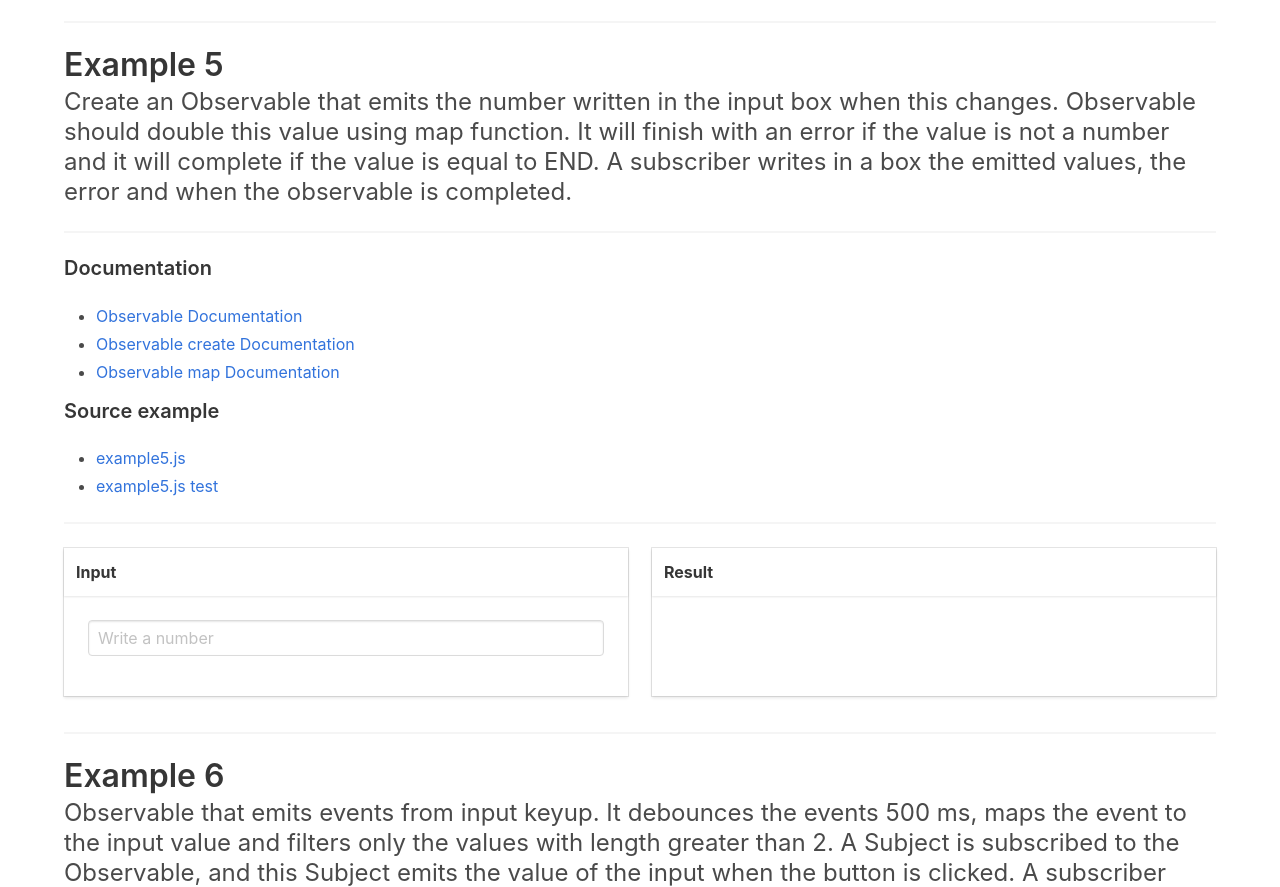
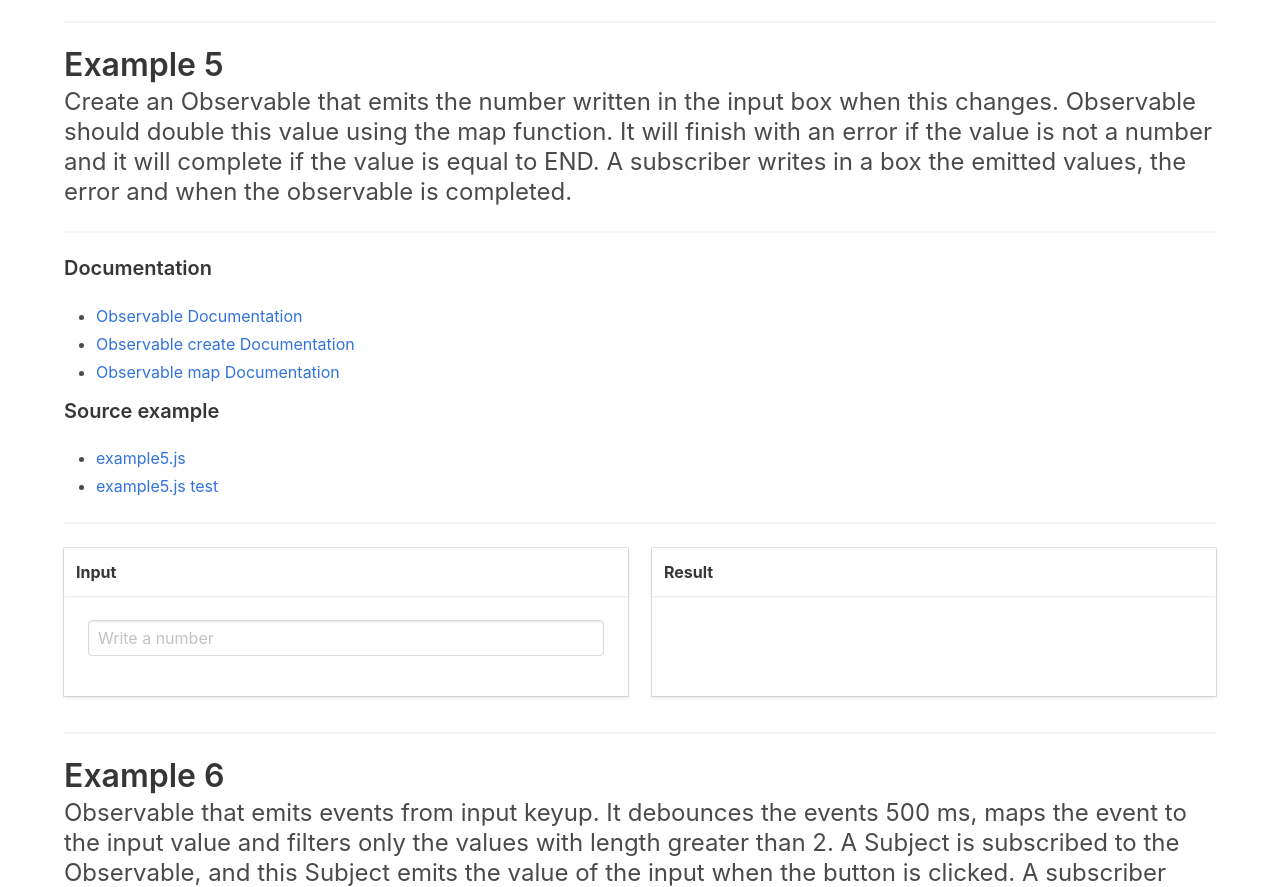
Before and after one commit to albert-gonzalez/rxjs-examples, a website: page index.html in a window 1280 px wide. Shown: the part 2709-3596 px from the top of the page. Drawn offline with Linux system fonts and the light colour scheme.

Commit message:
vendors updated + fix typo

```diff
--- a/index.html
+++ b/index.html
@@ -198,7 +198,7 @@
 
                     <div class="example5 example">
                         <h2 class="title is-3">Example 5</h2>
-                        <h3 class="subtitle is-4">Create an Observable that emits the number written in the input box when this changes. Observable should double this value using map function. It will finish with an error if the value is not a number and it will complete if the value is equal to END. A subscriber writes in a box the emitted values, the error and when the observable is completed.</h3>
+                        <h3 class="subtitle is-4">Create an Observable that emits the number written in the input box when this changes. Observable should double this value using the map function. It will finish with an error if the value is not a number and it will complete if the value is equal to END. A subscriber writes in a box the emitted values, the error and when the observable is completed.</h3>
                         <hr>
                         <div class="content">
                             <h4 class="subtitle is-5">Documentation</h4>
```
Also changed, not shown: package.json (+23 -23 lines), 1 other file.
